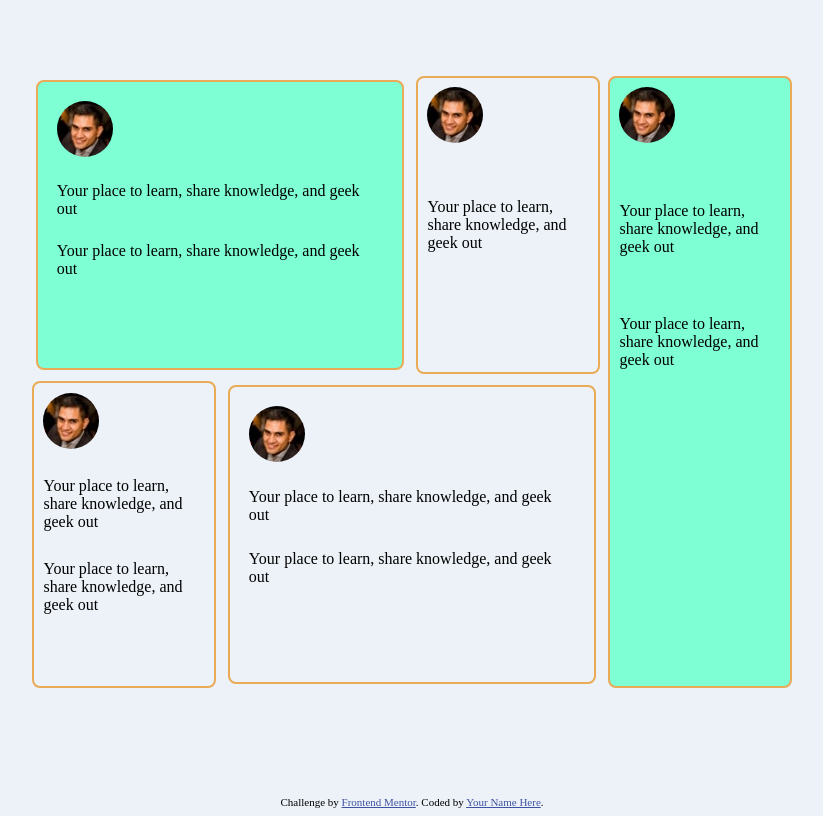
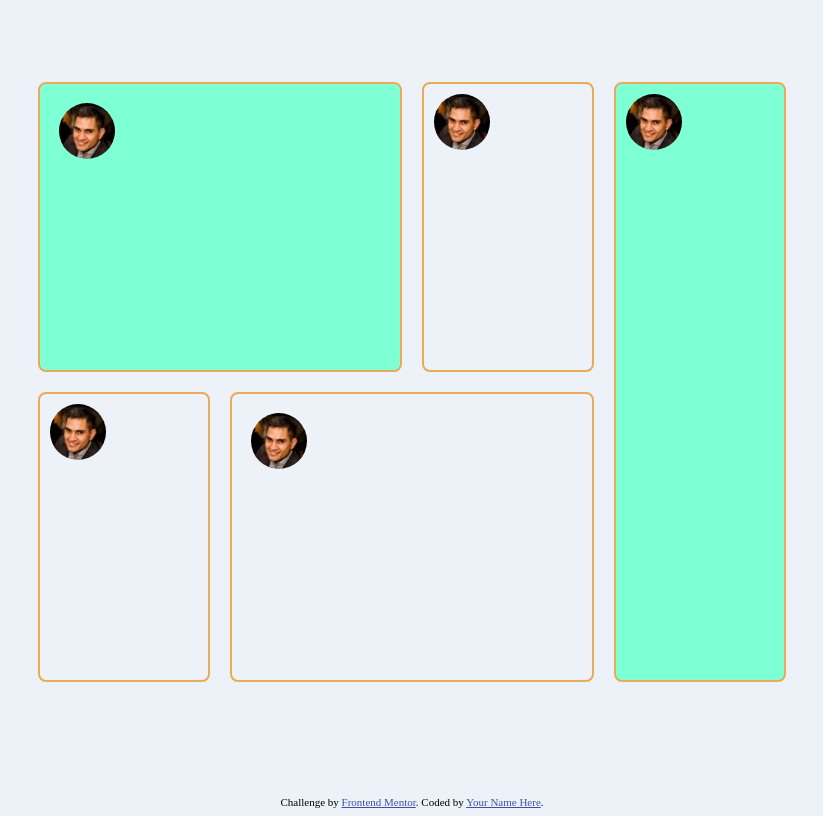
Before and after one commit to ziedlahbib/testimonials-grid-section-main, a plain HTML site: page index.html in a window 1280 px wide. Shown: the whole page, without its empty margins (236-1059 px from the left). Drawn offline with Linux system fonts and the light colour scheme.

Commit message:
update configure margin

```diff
--- a/index.html
+++ b/index.html
@@ -34,10 +34,8 @@
           <p></p>
         </div>
         <div class="one__text">
-          Your place to learn, share knowledge, and geek out
         </div>
         <div class="one__text2">
-          Your place to learn, share knowledge, and geek out
         </div>
       </div>
       <div class="two">
@@ -48,7 +46,6 @@
         </div>
         <div class="one__text"></div>
         <div class="one__text2">
-          Your place to learn, share knowledge, and geek out
         </div>
       </div>
       <div class="three">
@@ -58,10 +55,8 @@
           <p></p>
         </div>
         <div class="one__text">
-          Your place to learn, share knowledge, and geek out
         </div>
         <div class="one__text2">
-          Your place to learn, share knowledge, and geek out
         </div>
       </div>
       <div class="four">
@@ -71,10 +66,8 @@
           <p></p>
         </div>
         <div class="one__text">
-          Your place to learn, share knowledge, and geek out
         </div>
         <div class="one__text2">
-          Your place to learn, share knowledge, and geek out
         </div>
       </div>
       <div class="five">
@@ -84,10 +77,8 @@
           <p></p>
         </div>
         <div class="one__text">
-          Your place to learn, share knowledge, and geek out
         </div>
         <div class="one__text2">
-          Your place to learn, share knowledge, and geek out
         </div>
       </div>
     </div>
--- a/style.css
+++ b/style.css
@@ -19,12 +19,12 @@ body{
 .container > div {
     border: 2px solid rgb(233, 171, 88);
     border-radius: 8px;
-    margin: 2%;
     display: flex;
     flex-direction: column;
     justify-content: flex-start;
     padding: 5%;
     gap:10%;
+    margin: 10px;
 
   }
 .one {
```
